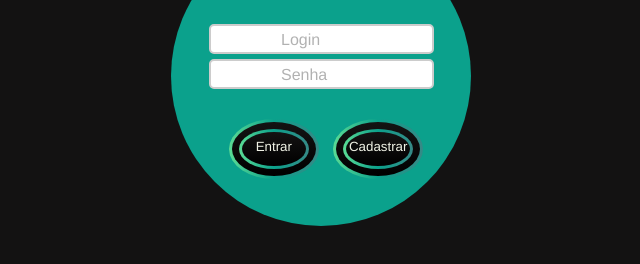
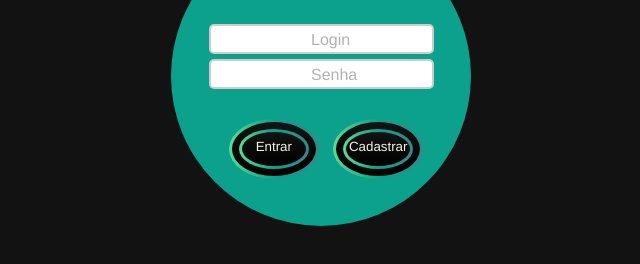
Before and after one commit to robss31/Cadastro-de-Usuarios, a plain HTML site: page index.html in a window 1280 px wide. Shown: the part 254-518 px from the top of the page, without its empty margins (319-959 px from the left). Drawn offline with Linux system fonts and the light colour scheme.

Commit message:
Update style.css

```diff
--- a/style.css
+++ b/style.css
@@ -140,7 +140,7 @@ h2 {
 /*Login */
 .mover span{
     position: absolute;
-    left: 600px;
+    left: 630px;
     top: 285px;
     transition: 0.5s;
     opacity: .3;
@@ -158,7 +158,7 @@ h2 {
 /*Senha */
 .mover1 span{
     position: absolute;
-    left: 600px;
+    left: 630px;
     top: 320px;
     transition: 0.5s;
     opacity: .3;
```
